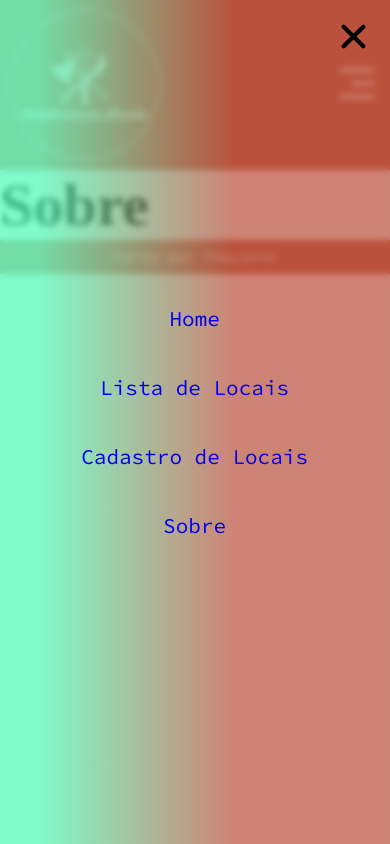
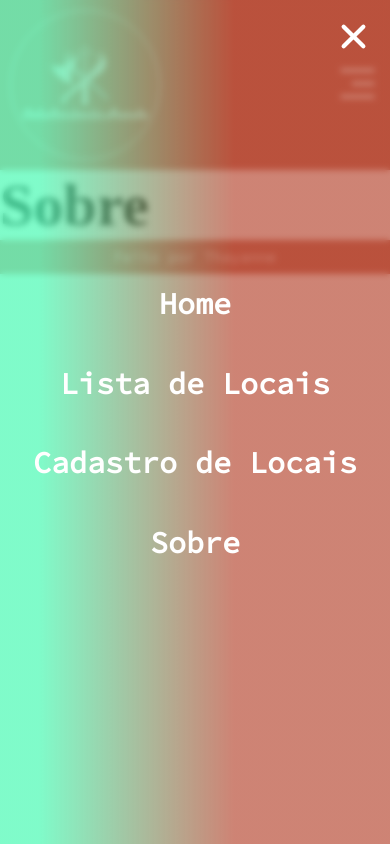
Before and after one commit to thayannesandrade/intolerancia-aonde, a React (Vite) app: page /sobre in a window 390 px wide. Both pictures are taken after a click on the icon 357 px from the left and 83 px from the top of the page. Built offline with nearby package versions, Linux system fonts and the light colour scheme; a web font is replaced by a local one.

Commit message:
refactor NavbarMobile component

```diff
--- a/src/components/NavbarMobile/NavbarMobile.jsx
+++ b/src/components/NavbarMobile/NavbarMobile.jsx
@@ -13,7 +13,7 @@ function NavbarMobile({ navbarisVisible, setNavbarIsVisible }) {
     return (
         <>
             <Container isVisible={navbarisVisible}>
-               <IoClose size={45} onClick={() => setNavbarIsVisible(false)}/>
+               <IoClose size={45} color="#fff" onClick={() => setNavbarIsVisible(false)}/>
                 <nav>
                     <Link className="link" to="/">Home</Link>
                     <Link className="link" to="/lista-de-locais">Lista de Locais</Link>
--- a/src/components/NavbarMobile/navbarMobile.style.js
+++ b/src/components/NavbarMobile/navbarMobile.style.js
@@ -13,6 +13,7 @@ export const Container = styled.nav`
     display: flex;
     align-items: center;
     justify-content: center;
+
 
     background: rgb(85,250,184);
     background: linear-gradient(90deg, rgba(85,250,184,0.75) 10%, rgba(173,49,24,0.5998774509803921) 60%);
@@ -42,6 +43,12 @@ export const Container = styled.nav`
         transition: .7s;
     }
 
+    nav > a {
+        color: #fff;
+        font-weight: 600;
+        font-size: 20px;
+    }
+
     ${({ isVisible }) => isVisible && css`
         opacity: 1;
         pointer-events: auto;
```
